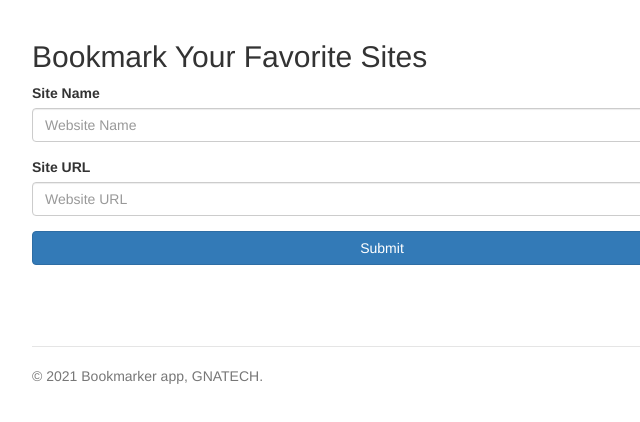
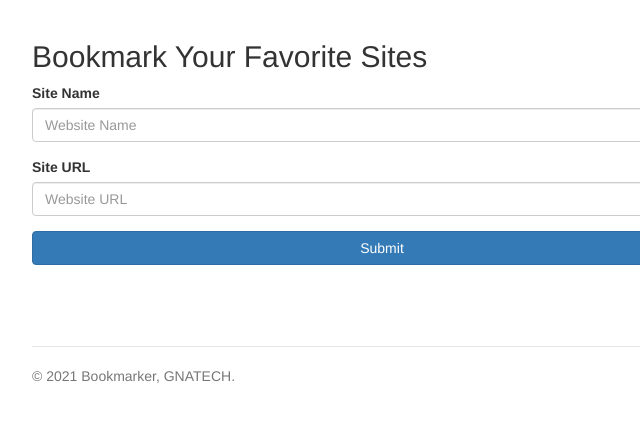
Before and after one commit to GideonOdiokine/Bookmaker-website, a plain HTML site: page index.html in a window 1280 px wide. Shown: the full height of the page, 258-898 px from the left. Drawn offline with nearby package versions, Linux system fonts and the light colour scheme.

```diff
--- a/index.html
+++ b/index.html
@@ -37,7 +37,7 @@
       </div>
 
       <footer class="footer">
-        <p>&copy; <script>document.write(new Date().getFullYear())</script> Bookmarker app, GNATECH.</p>
+        <p>&copy; <script>document.write(new Date().getFullYear())</script> Bookmarker, GNATECH.</p>
       </footer>
 
     </div> <!-- /container -->
```
